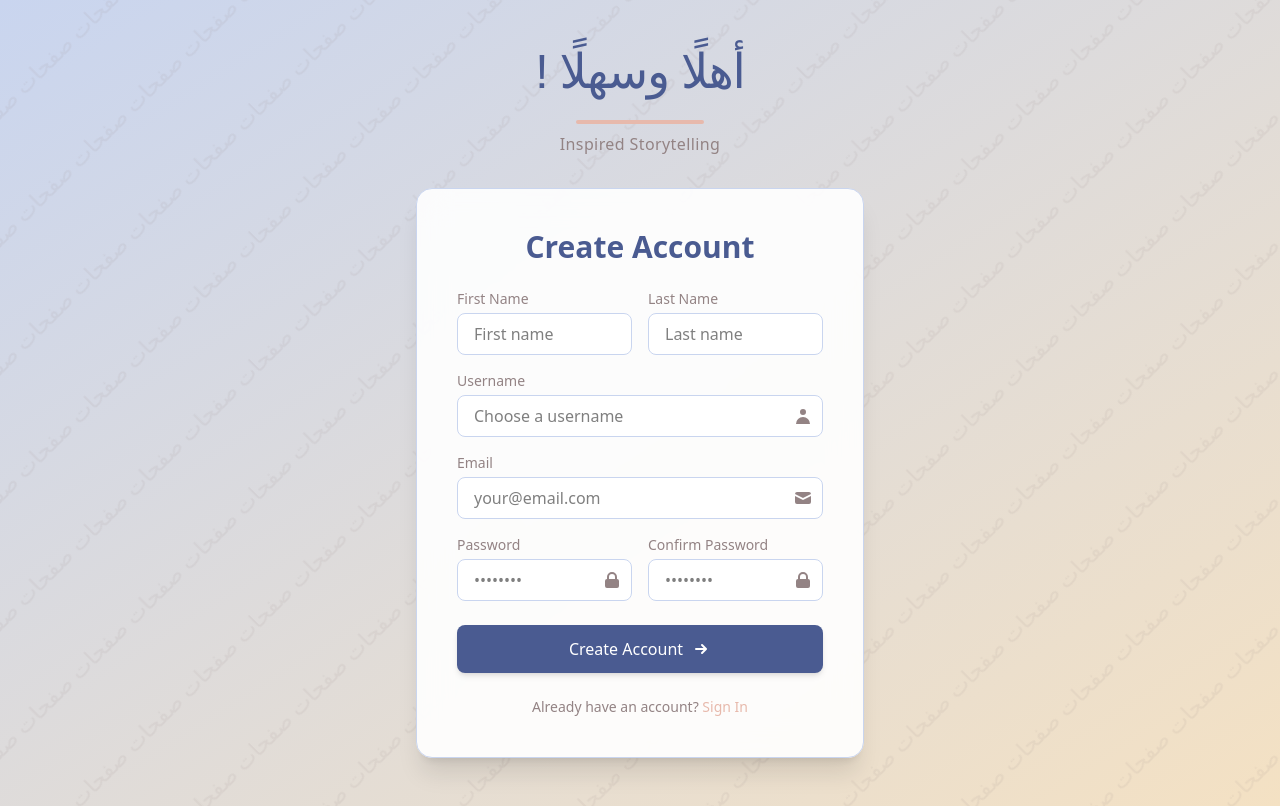
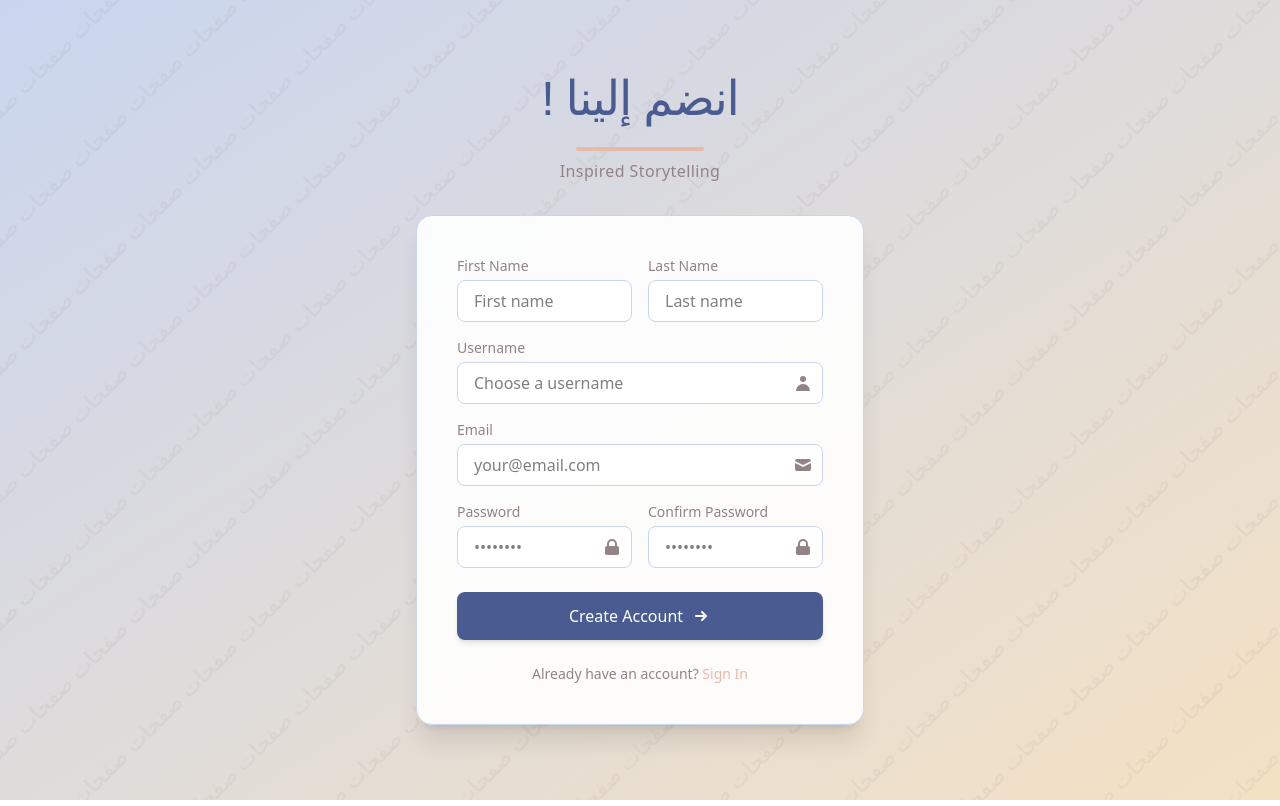
Before and after one commit to UzairMoh/safahat-client, a React (Vite) app: page /auth in a window 1280 px wide. Both pictures are taken after typing "name@example.com", "Sample123" into the empty fields and a click on the button "Create Account". Built offline with nearby package versions, Linux system fonts and the light colour scheme; no server answers; a web font is replaced by a local one.

Commit message:
Login and register finished now!

```diff
--- a/src/components/RegisterForm.tsx
+++ b/src/components/RegisterForm.tsx
@@ -46,8 +46,6 @@
             exit={{ opacity: 0, y: -20 }}
             className="w-full"
         >
-            <h2 className="text-3xl font-semibold text-center text-[#4a5b91] mb-6">Create Account</h2>
-
             {error && (
                 <motion.div
                     initial={{ opacity: 0, height: 0 }}
--- a/src/pages/AuthPage.tsx
+++ b/src/pages/AuthPage.tsx
@@ -70,8 +70,32 @@
 
             <div className="text-center z-10">
                 <div className="mx-auto mb-8">
-                    <h1 className="text-5xl text-[#4a5b91] tracking-tight arabic-title mb-6">
-                        ! أهلًا وسهلًا
+                    <h1 className="text-5xl text-[#4a5b91] tracking-tight arabic-title mb-6 relative">
+                        <AnimatePresence mode="wait">
+                            {isLogin ? (
+                                <motion.span
+                                    key="login-text"
+                                    initial={{ opacity: 0, y: 10 }}
+                                    animate={{ opacity: 1, y: 0 }}
+                                    exit={{ opacity: 0 }}
+                                    transition={{ duration: 0.3 }}
+                                    className="block"
+                                >
+                                    ! أهلًا وسهلًا
+                                </motion.span>
+                            ) : (
+                                <motion.span
+                                    key="register-text"
+                                    initial={{ opacity: 0, y: 10 }}
+                                    animate={{ opacity: 1, y: 0 }}
+                                    exit={{ opacity: 0 }}
+                                    transition={{ duration: 0.3 }}
+                                    className="block"
+                                >
+                                    ! انضم إلينا
+                                </motion.span>
+                            )}
+                        </AnimatePresence>
                     </h1>
                     <div className="mt-2 w-32 h-1 bg-[#e7b9ac] mx-auto rounded-full"></div>
                     <p className="mt-2 text-[#938384] font-light tracking-wide">Inspired Storytelling</p>
```
